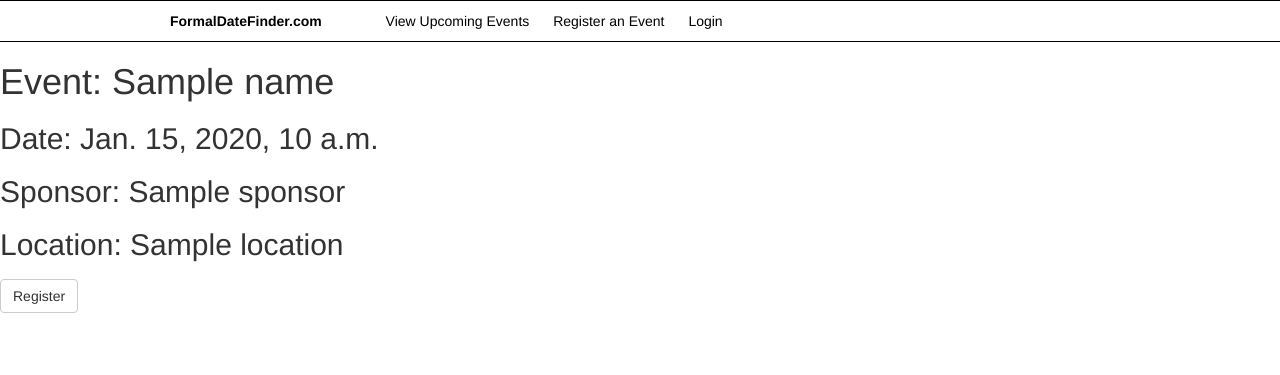
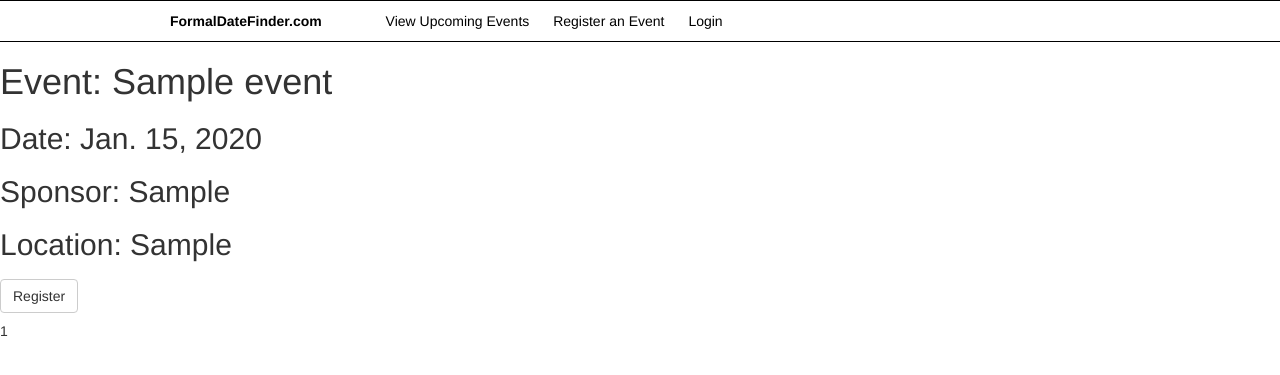
Before and after one commit to malea/formaldatefinder, a Django app: template templates/event.html in a window 1280 px wide. Shown: the top 375 px of the page. Run offline with Django 3.2, Linux system fonts and the light colour scheme; tables that the repository leaves empty hold one stand-in row (values such as "Sample post"); the template is opened without the code that fills it: values that come from a table or form of the project are taken from there, most other values are stand-ins (such as "Sample title", 1, 10 or a date in 2020); some libraries are stand-ins or nearby versions.

Commit message:
fix registration uid bug

```diff
--- a/formaldatefinder/views.py
+++ b/formaldatefinder/views.py
@@ -37,11 +37,7 @@ def event(request, event_id):
             event_id))
 
     context = {
-            'id': e.id,
-            'name' : e.event_name,
-            'date' : e.event_date,
-            'sponsor' : e.sponsor,
-            'location' : e.location
+            'e': e
             }
     return render(request, 'event.html', context)
 
--- a/static/js/utils.js
+++ b/static/js/utils.js
@@ -4,7 +4,7 @@ FB.getLoginStatus(function(response) {
   if (response.status === 'connected') {
     var uid = response.authResponse.userID;
       $.post("/api/",
-      {'fid': response.id, 'eid': event_id},
+      {'fid': uid, 'eid': event_id},
       function(data, status){
         console.log("POST successful.  " + event_id + "/" + uid);
       });
--- a/templates/event.html
+++ b/templates/event.html
@@ -6,10 +6,15 @@
 
 {% block content %}
 
-<h1> Event: {{ name }} </h1>
-<h2> Date: {{ date }} </h2>
-<h2> Sponsor: {{ sponsor }} </h2>
-<h2> Location: {{ location }} </h2>
-<button type="button" class="btn btn-default navbar-btn" onClick="Rsvp({{id}})">
+<h1> Event: {{ e.event_name }} </h1>
+<h2> Date: {{ e.event_date }} </h2>
+<h2> Sponsor: {{ e.sponsor }} </h2>
+<h2> Location: {{ e.location }} </h2>
+<button type="button" class="btn btn-default navbar-btn" onClick="Rsvp({{e.id}})">
   Register</button>
+
+{% for user in e.user_set.all %}
+<p> {{ user.fid }} <p>
+{% endfor %}
+
 {% endblock %}
```
